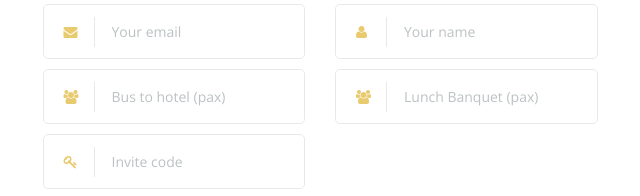
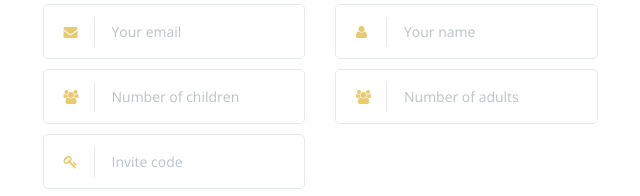
Before and after one commit to cyaaronk/cyaaronk.github.io, a website: page index.html in a window 1280 px wide. Shown: the part 3206-3402 px from the top of the page, 320-960 px from the left. Drawn offline with nearby package versions, Linux system fonts and the light colour scheme; files whose address does not match are found by name.

Commit message:
change to hk wedding 2

```diff
--- a/index.html
+++ b/index.html
@@ -410,7 +410,7 @@
                             <div class="form-input-group">
                                 <i class="fa fa-users"></i><input type="number" name="extras" class="" min="0"
                                                                   max="10"
-                                                                  placeholder="Bus to hotel (pax)"
+                                                                  placeholder="Number of children"
                                                                   required>
                             </div>
                         </div>
@@ -418,7 +418,7 @@
                             <div class="form-input-group">
                                 <i class="fa fa-users"></i><input type="number" name="extras2" class="" min="0"
                                                                   max="10"
-                                                                  placeholder="Lunch Banquet (pax)"
+                                                                  placeholder="Number of adults"
                                                                   required>
                             </div>
                         </div>
```
